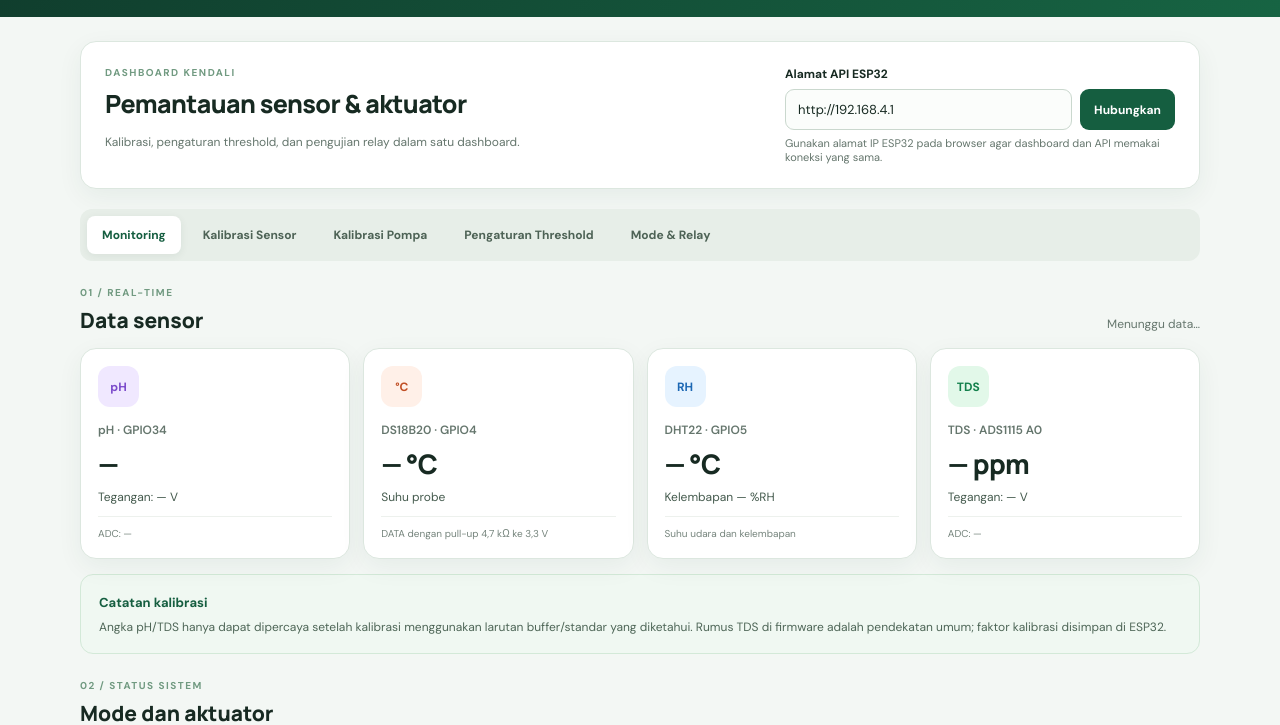
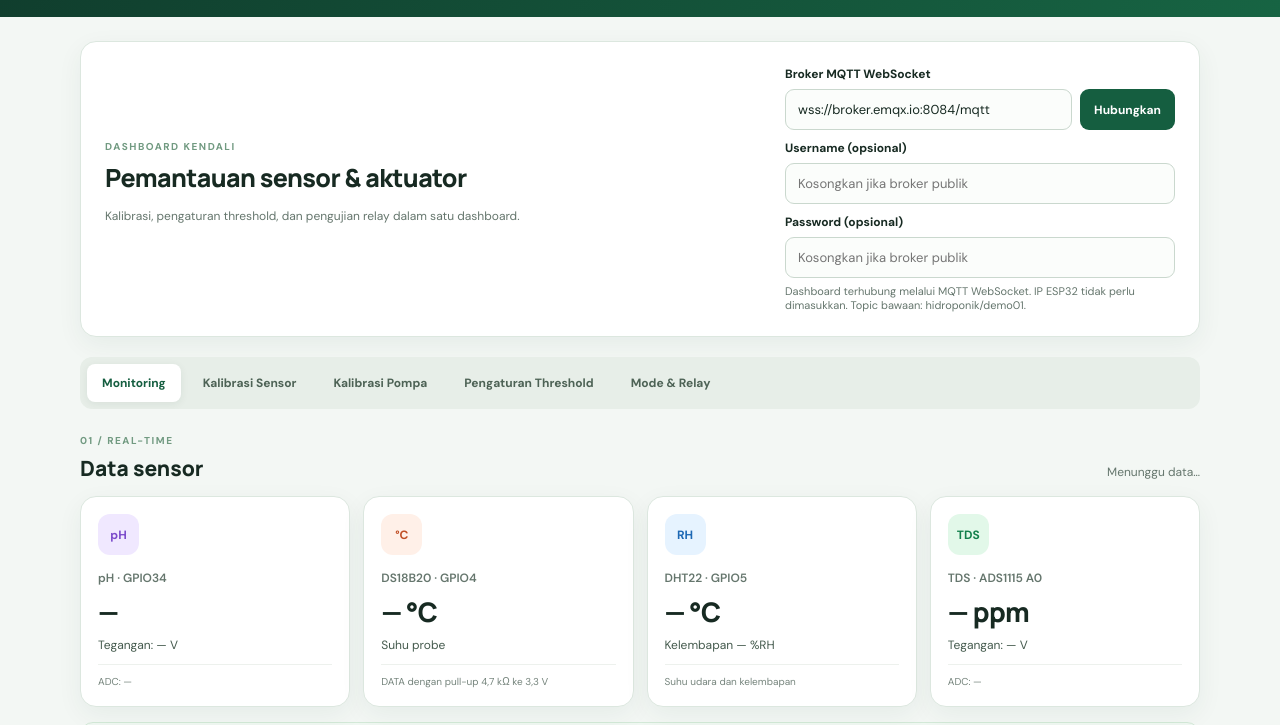
Before and after one commit to smarthidroponikproject/web-hidro-baru, a plain HTML site: page index.html in a window 1280 px wide. Shown: the part 73-798 px from the top of the page. Drawn offline with Linux system fonts and the light colour scheme.

Commit message:
Update index.html

```diff
--- a/index.html
+++ b/index.html
@@ -16,7 +16,13 @@
 <main class="container">
   <section class="hero panel">
     <div><p class="eyebrow">DASHBOARD KENDALI</p><h2>Pemantauan sensor & aktuator</h2><p class="muted">Kalibrasi, pengaturan threshold, dan pengujian relay dalam satu dashboard.</p></div>
-    <div class="api-config"><label for="apiBase">Alamat API ESP32</label><div class="input-row"><input id="apiBase" value="http://192.168.4.1"><button id="saveApi" class="btn btn-primary">Hubungkan</button></div><small>Gunakan alamat IP ESP32 pada browser agar dashboard dan API memakai koneksi yang sama.</small></div>
+    <div class="api-config">
+      <label for="mqttUrl">Broker MQTT WebSocket</label>
+      <div class="input-row"><input id="mqttUrl" value="wss://broker.emqx.io:8084/mqtt" autocomplete="url"><button id="saveMqtt" class="btn btn-primary">Hubungkan</button></div>
+      <label for="mqttUser" style="margin-top:10px">Username (opsional)</label><input id="mqttUser" autocomplete="username" placeholder="Kosongkan jika broker publik">
+      <label for="mqttPass" style="margin-top:10px">Password (opsional)</label><input id="mqttPass" type="password" autocomplete="current-password" placeholder="Kosongkan jika broker publik">
+      <small>Dashboard terhubung melalui MQTT WebSocket. IP ESP32 tidak perlu dimasukkan. Topic bawaan: hidroponik/demo01.</small>
+    </div>
   </section>
 
   <nav class="tabs" aria-label="Menu dashboard">
@@ -150,5 +156,6 @@
   <footer>Hidro Capstone · ESP32 Sensor & Actuator Controller</footer>
 </main>
 <div id="toast" class="toast" role="status" aria-live="polite"></div>
+<script src="https://unpkg.com/mqtt/dist/mqtt.min.js"></script>
 <script src="script.js"></script>
 </body></html>
```
